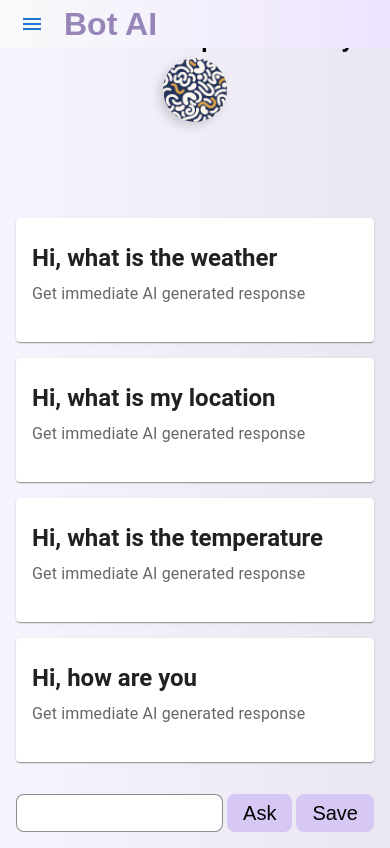
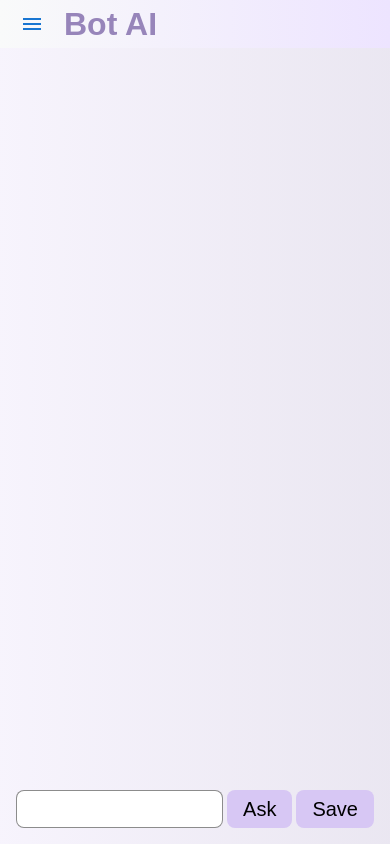
Before and after one commit to Narendra-kumar34/BotAI, a React (Create React App) app: page /chat in a window 390 px wide. Built offline with nearby package versions, Linux system fonts and the light colour scheme.

Commit message:
added routing

```diff
--- a/package.json
+++ b/package.json
@@ -12,6 +12,7 @@
     "@testing-library/user-event": "^13.5.0",
     "react": "^18.3.1",
     "react-dom": "^18.3.1",
+    "react-router-dom": "^6.23.0",
     "react-scripts": "5.0.1",
     "web-vitals": "^2.1.4"
   },
--- a/src/App.js
+++ b/src/App.js
@@ -1,11 +1,25 @@
+import { createBrowserRouter, RouterProvider } from "react-router-dom";
 import LandingPage from "./pages/LandingPage/LandingPage";
+import ChatPage from "./pages/ChatPage/ChatPage";
+
+const router = createBrowserRouter([
+  {
+    path: "/",
+    children: [
+      {
+        path: "/",
+        element: <LandingPage />,
+      },
+      {
+        path: "/chat",
+        element: <ChatPage />,
+      },
+    ],
+  }
+]);
 
 function App() {
-  return (
-    <div style={{height: "100%"}}>
-      <LandingPage />
-    </div>
-  );
+  return <RouterProvider router={router} />
 }
 
 export default App;
--- /dev/null
+++ b/src/components/Conversations/Conversations.js
@@ -0,0 +1,21 @@
+import React from "react";
+import styles from "./Conversations.module.css";
+import Card from "@mui/material/Card";
+import CardContent from "@mui/material/CardContent";
+import Typography from "@mui/material/Typography";
+import MessageBox from "../MessageBox/MessageBox";
+
+export default function Conversations() {
+  return (
+    <div className={styles.wrapper}>
+      <div className={styles.heading}>
+        <Typography variant="h4" sx={{ fontWeight: 700 }}>
+          Bot AI
+        </Typography>
+      </div>
+      <div className={styles.content}>
+        <MessageBox />
+      </div>
+    </div>
+  );
+}
--- /dev/null
+++ b/src/components/Conversations/Conversations.module.css
@@ -0,0 +1,31 @@
+.wrapper {
+    background-image: linear-gradient(to right, rgba(215, 199, 244, 0.2), rgba(151, 133, 186, 0.2));
+    height: 100%;
+    display: flex;
+    flex-direction: column;
+    justify-content: space-between;
+}
+
+.heading {
+    color: var(--color-primary);
+    padding-left: 2rem;
+    padding-top: 0.5rem;
+}
+
+@media screen and (max-width: 480px) {
+    .heading {
+        display: none;
+    }
+    .wrapper {
+        justify-content: flex-end;
+    }
+}
+
+.content {
+    display: flex;
+    flex-direction: column;
+    align-items: center;
+    justify-content: flex-end;
+    gap: 2rem;
+    padding: 1rem;
+}
--- /dev/null
+++ b/src/components/StaticDrawer/StaticDrawer.js
@@ -0,0 +1,19 @@
+import React from "react";
+import styles from "./StaticDrawer.module.css";
+import ProfilePic from "../../assets/profilePic.png";
+import { ReactComponent as EditIcon } from "../../assets/editIcon.svg";
+
+export default function StaticDrawer() {
+  return (
+    <div className={styles.sideWrapper}>
+      <button className={styles.newChatButton}>
+        <div className={styles.profilePic}>
+          <img src={ProfilePic} alt="ProfilePic" />
+        </div>
+        <span>New Chat</span>
+        <EditIcon />
+      </button>
+      <button className={styles.pastConvoButton}>Past Conversations</button>
+    </div>
+  );
+}
--- a/src/pages/ChatPage/ChatPage.js
+++ b/src/pages/ChatPage/ChatPage.js
@@ -0,0 +1,24 @@
+import React from "react";
+//import styles from "./ChatPage.module.css";
+import SideDrawer from "../../components/ToggleDrawer/Drawer";
+import Grid from "@mui/material/Grid";
+import StaticDrawer from "../../components/StaticDrawer/StaticDrawer";
+import Conversations from "../../components/Conversations/Conversations";
+
+export default function ChatPage() {
+  return (
+    <div style={{ height: "100%" }}>
+      <div style={{ position: "absolute", width: "100%" }}>
+        <SideDrawer />
+      </div>
+      <Grid container spacing={0} sx={{ height: "100%" }}>
+        <Grid item xs={0} sm={2}>
+          <StaticDrawer />
+        </Grid>
+        <Grid item xs={12} sm={10}>
+          <Conversations />
+        </Grid>
+      </Grid>
+    </div>
+  );
+}
--- a/src/pages/LandingPage/LandingPage.js
+++ b/src/pages/LandingPage/LandingPage.js
@@ -1,30 +1,22 @@
 import React from "react";
-import styles from "./LandingPage.module.css";
-import SideDrawer from "../../components/Drawer/Drawer";
+// import styles from "./LandingPage.module.css";
+import SideDrawer from "../../components/ToggleDrawer/Drawer";
 import Grid from "@mui/material/Grid";
-import ProfilePic from "../../assets/profilePic.png";
-import { ReactComponent as EditIcon } from "../../assets/editIcon.svg";
+import StaticDrawer from "../../components/StaticDrawer/StaticDrawer";
 import Home from "../../components/Home/Home";
 
 export default function LandingPage() {
   return (
-    <div style={{height: "100%"}}>
-      <div style={{position: "absolute", width: "100%"}}><SideDrawer /></div>
-      <Grid container spacing={0} sx={{height: "100%"}}>
-        <Grid item xs={0} sm={2} >
-            <div className={styles.sideWrapper}>
-                <button className={styles.newChatButton}>
-                    <div className={styles.profilePic}><img src={ProfilePic} alt="ProfilePic" /></div>
-                    <span>New Chat</span>
-                    <EditIcon />
-                </button>
-                <button className={styles.pastConvoButton}>
-                    Past Conversations
-                </button>
-            </div>
+    <div style={{ height: "100%" }}>
+      <div style={{ position: "absolute", width: "100%" }}>
+        <SideDrawer />
+      </div>
+      <Grid container spacing={0} sx={{ height: "100%" }}>
+        <Grid item xs={0} sm={2}>
+          <StaticDrawer />
         </Grid>
         <Grid item xs={12} sm={10}>
-            <Home />
+          <Home />
         </Grid>
       </Grid>
     </div>
```
Also changed, not shown: src/components/StaticDrawer/StaticDrawer.module.css (renamed from src/pages/LandingPage/LandingPage.module.css), src/components/ToggleDrawer/Drawer.js (renamed from src/components/Drawer/Drawer.js), src/components/ToggleDrawer/Drawer.module.css (renamed from src/components/Drawer/Drawer.module.css), 1 other file (tests, documents, lock files or other folders).
